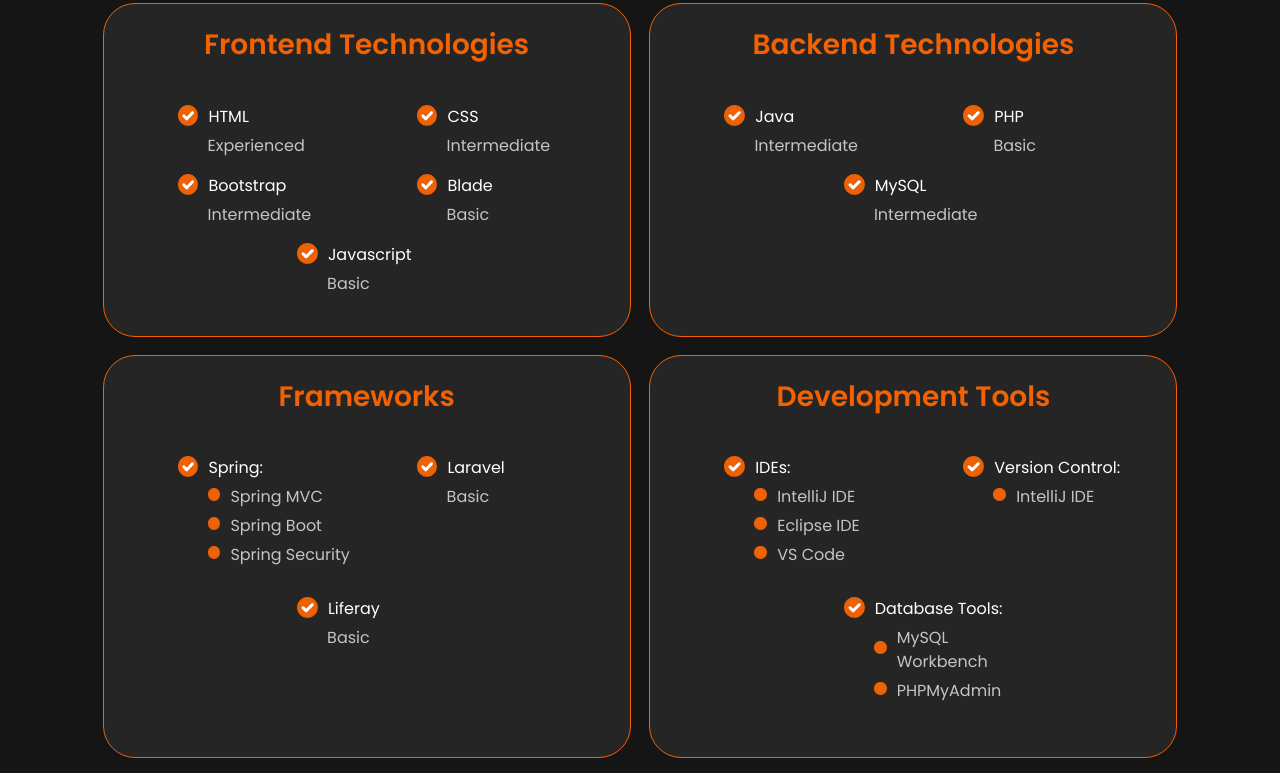
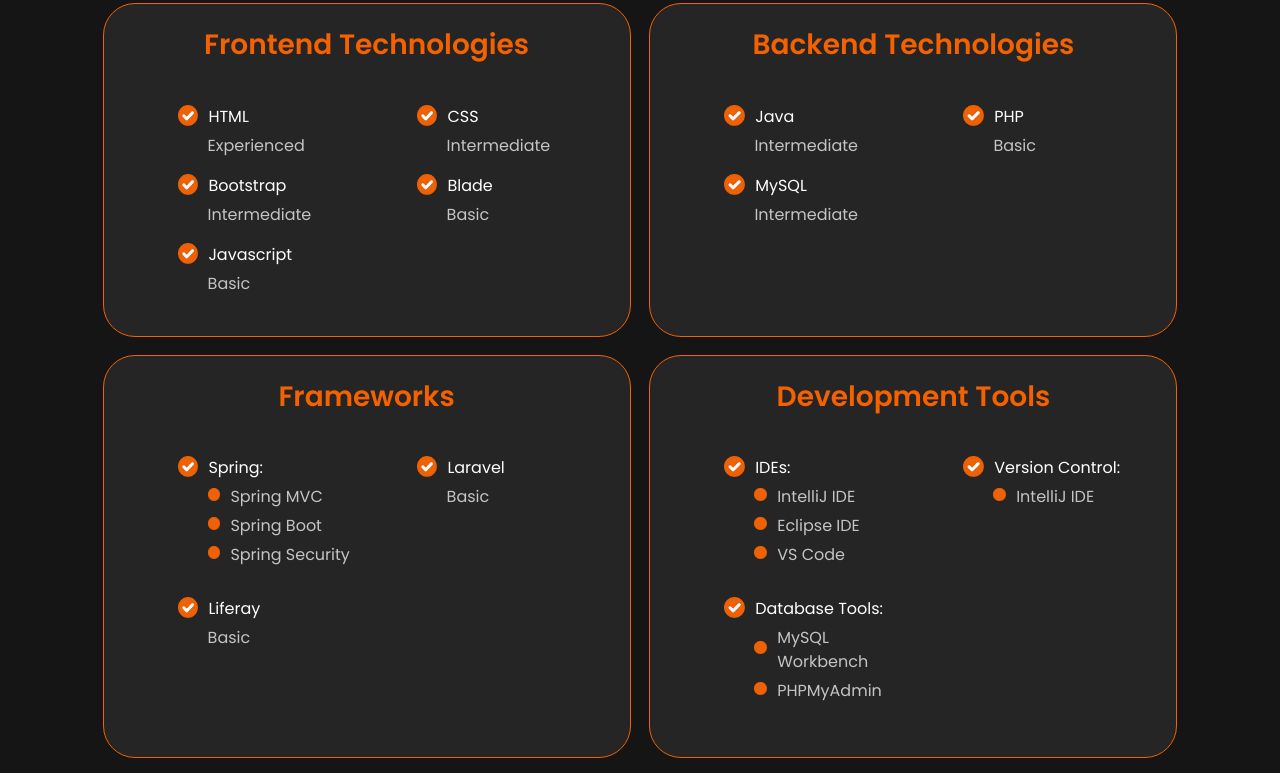
Before and after one commit to JeDo5410/J.E.O-Portfolio, a website: page index.html in a window 1280 px wide. Shown: the part 1690-2463 px from the top of the page. Drawn offline with nearby package versions, Linux system fonts and the light colour scheme.

Commit message:
Improve the skills section design by changing item alignments

```diff
--- a/style.css
+++ b/style.css
@@ -466,8 +466,7 @@
 }
 
 .technical-skills-container .row-cols-2 > .col:last-child {
-    margin-left: auto;
-    margin-right: auto;
+    justify-content: left;
 }
 
 .specified-skill {
```
